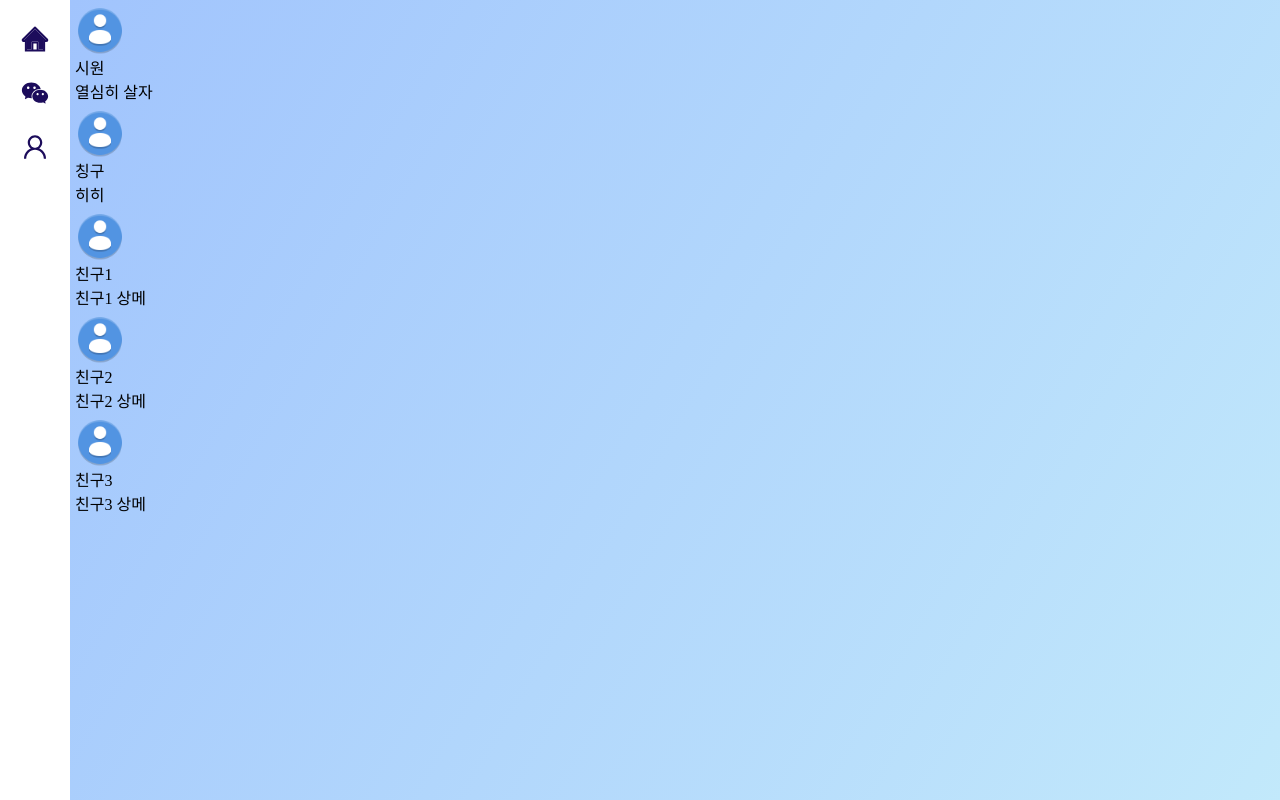
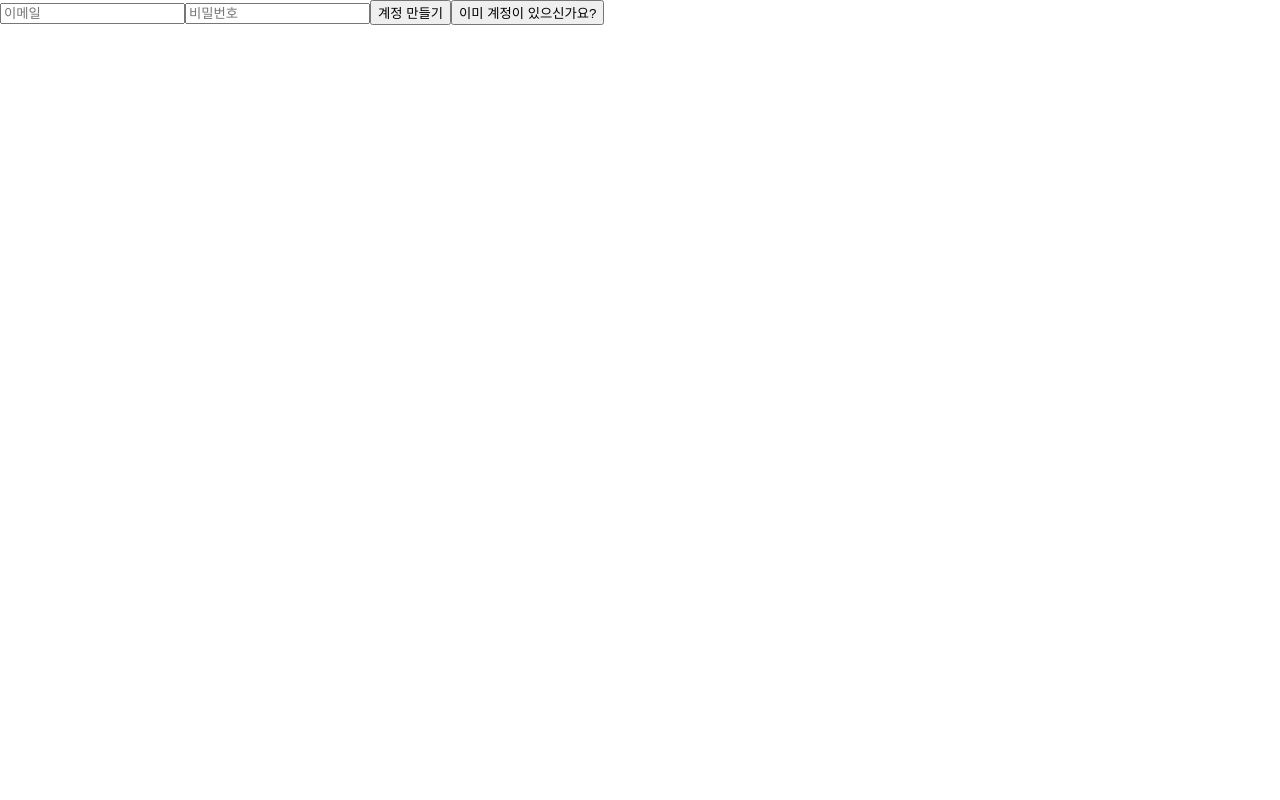
Before and after one commit to SEEWON/SEEWON-CHAT, a React (Create React App) app: page / in a window 1280 px wide. Built offline with nearby package versions, Linux system fonts and the light colour scheme.

Commit message:
[Feat] Add Email Sign in & Log in

```diff
--- a/src/components/App.js
+++ b/src/components/App.js
@@ -1,10 +1,12 @@
-import React, { useState } from 'react';
+import React, { useEffect, useState } from 'react';
 import Router from './Router';
 import DefaultImg from './DefaultProfile.png';
 import styled, { createGlobalStyle } from 'styled-components';
+import { onAuthStateChanged } from '@firebase/auth';
+import { FBauth } from '../fbase';
 
 const App = () => {
-  const [isLoggedIn, setIsLoggedIn] = useState(true);
+  const [isLoggedIn, setIsLoggedIn] = useState(false);
   const [user, setUser] = useState({
     id: 723,
     name: '유쿨',
--- a/src/routes/LogIn.js
+++ b/src/routes/LogIn.js
@@ -1,7 +1,58 @@
-import React from 'react';
+import {
+  createUserWithEmailAndPassword,
+  signInWithEmailAndPassword,
+} from '@firebase/auth';
+import React, { useState } from 'react';
+import { FBauth } from '../fbase';
 
 const LogIn = () => {
-  return <div>LogIn</div>;
+  const [email, setEmail] = useState('');
+  const [password, setPassword] = useState('');
+  const [newAccount, setNewAccount] = useState(true);
+  const [error, setError] = useState('');
+
+  const handleSubmit = async (event) => {
+    event.preventDefault();
+    try {
+      let data;
+      if (newAccount) {
+        data = await createUserWithEmailAndPassword(FBauth, email, password);
+        console.log(data);
+      } else {
+        data = await signInWithEmailAndPassword(FBauth, email, password);
+      }
+    } catch (error) {
+      console.log(error);
+      setError(error.message);
+    }
+  };
+
+  return (
+    <>
+      <form onSubmit={handleSubmit}>
+        <input
+          name="email"
+          type="email"
+          placeholder="이메일"
+          required
+          value={email}
+          onChange={(e) => setEmail(e.target.value)}
+        />
+        <input
+          name="password"
+          type="password"
+          placeholder="비밀번호"
+          required
+          value={password}
+          onChange={(e) => setPassword(e.target.value)}
+        />
+        <input type="submit" value={newAccount ? '계정 만들기' : '로그인'} />
+      </form>
+      <button onClick={() => setNewAccount(!newAccount)}>
+        {newAccount ? '이미 계정이 있으신가요?' : '아직 계정이 없으신가요?'}
+      </button>
+    </>
+  );
 };
 
 export default LogIn;
```
Also changed, not shown: src/fbase.js (renamed from src/fbse.js), src/routes/Home.js (line endings or trailing spaces).
